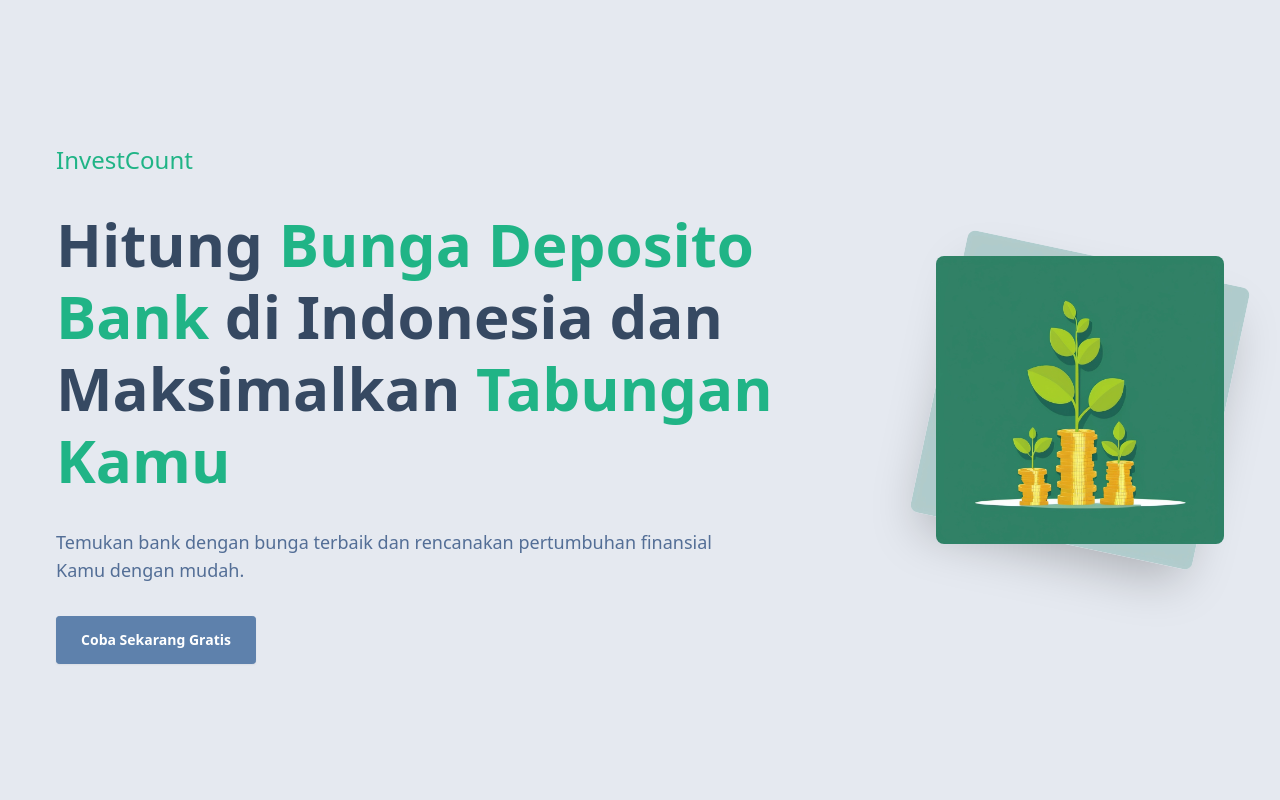
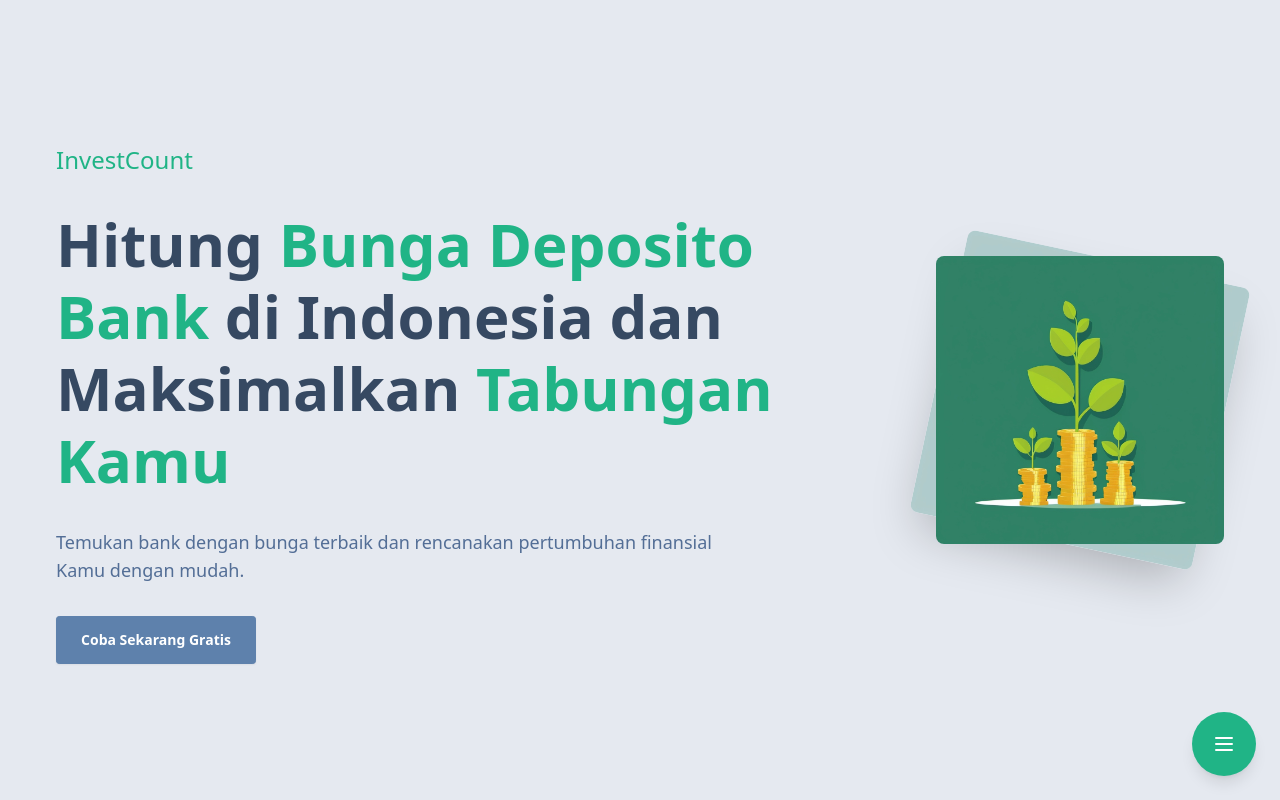
Before and after one commit to HellBus1/InvestCount, a React (Vite) app: page / in a window 1280 px wide. Shown: the top 800 px of the page. Built offline with nearby package versions, Linux system fonts and the light colour scheme.

Commit message:
feat: Add QuickNav component and adjust layout and card sizing in LPSSection.

```diff
--- a/src/App.tsx
+++ b/src/App.tsx
@@ -5,7 +5,11 @@ import { routes } from './routes'
 const AppRouter = createBrowserRouter([...routes])
 
 function App() {
-  return <RouterProvider router={AppRouter} />
+  return (
+    <>
+      <RouterProvider router={AppRouter} />
+    </>
+  )
 }
 
 export default App
--- /dev/null
+++ b/src/components/QuickNav/QuickNav.tsx
@@ -0,0 +1,73 @@
+import { useState } from 'react'
+import { Link } from 'react-router-dom'
+import { RouteName } from '@/constants/RouteName'
+
+const QuickNav = () => {
+  const [isOpen, setIsOpen] = useState(false)
+
+  const quickLinks = [
+    { to: RouteName.HOME, icon: '🏠', label: 'Beranda' },
+    { to: RouteName.BLOG, icon: '📝', label: 'Blog' },
+    { to: RouteName.ABOUT, icon: 'ℹ️', label: 'Tentang Kami' },
+    { to: RouteName.TRANSPARENCY, icon: '📊', label: 'Sumber Data' }
+  ]
+
+  return (
+    <div className='fixed bottom-6 right-6 z-50 flex flex-col-reverse items-end gap-3'>
+      {/* Quick Links that appear when FAB is open */}
+      {isOpen && (
+        <>
+          {quickLinks.map((link, index) => (
+            <div
+              key={index}
+              className='tooltip tooltip-left animate-fade-in'
+              data-tip={link.label}
+              style={{ animationDelay: `${index * 50}ms` }}
+            >
+              <Link
+                to={link.to}
+                className='btn btn-lg btn-circle bg-white hover:bg-jess-100 border-2 border-charter-blue-200 hover:border-jess text-2xl shadow-md'
+                onClick={() => setIsOpen(false)}
+              >
+                {link.icon}
+              </Link>
+            </div>
+          ))}
+        </>
+      )}
+
+      {/* Main FAB Button */}
+      <button
+        onClick={() => setIsOpen(!isOpen)}
+        className='btn btn-lg btn-circle bg-jess hover:bg-jess-600 border-none text-white shadow-lg hover:shadow-xl'
+        aria-label='Quick Navigation Menu'
+      >
+        <svg
+          xmlns='http://www.w3.org/2000/svg'
+          className={`h-6 w-6 transition-transform duration-200 ${isOpen ? 'rotate-45' : ''}`}
+          fill='none'
+          viewBox='0 0 24 24'
+          stroke='currentColor'
+        >
+          {isOpen ? (
+            <path
+              strokeLinecap='round'
+              strokeLinejoin='round'
+              strokeWidth={2}
+              d='M6 18L18 6M6 6l12 12'
+            />
+          ) : (
+            <path
+              strokeLinecap='round'
+              strokeLinejoin='round'
+              strokeWidth={2}
+              d='M4 6h16M4 12h16M4 18h16'
+            />
+          )}
+        </svg>
+      </button>
+    </div>
+  )
+}
+
+export default QuickNav
--- a/src/pages/HomePage/components/LPSSection/LPSSection.tsx
+++ b/src/pages/HomePage/components/LPSSection/LPSSection.tsx
@@ -45,7 +45,7 @@ const LPSSection = () => {
       viewport={{ once: true, amount: 0.2 }}
       variants={containerVariants}
     >
-      <div className='max-w-7xl mx-auto px-4 md:px-8 mx-4 md:mx-10 lg:mx-20'>
+      <div className='max-w-7xl mx-auto px-6 md:px-10'>
         {/* Main Content */}
         <motion.div className='text-center mb-12' variants={childVariants}>
           <motion.h2
@@ -66,13 +66,13 @@ const LPSSection = () => {
 
         {/* Rate Cards */}
         <motion.div
-          className='grid grid-cols-1 md:grid-cols-3 gap-6 md:gap-8 max-w-5xl mx-auto'
+          className='grid grid-cols-1 md:grid-cols-3 gap-6 md:gap-8 justify-items-center'
           variants={containerVariants}
         >
           {rates.map((item, index) => (
             <motion.div
               key={index}
-              className='relative bg-white border-2 border-charter-blue-200 rounded-2xl p-6 md:p-8 text-center shadow-lg hover:shadow-xl transition-all duration-300 overflow-hidden group'
+              className='relative bg-white border-2 border-charter-blue-200 rounded-2xl p-6 md:p-8 text-center shadow-lg hover:shadow-xl transition-all duration-300 overflow-hidden group w-full max-w-sm'
               variants={childVariants}
               whileHover={{ scale: 1.03, y: -5 }}
               whileTap={{ scale: 0.98 }}
--- a/src/pages/Root.tsx
+++ b/src/pages/Root.tsx
@@ -1,4 +1,5 @@
 import MetaTagController from '@/components/MetaTagController/MetaTagController'
+import QuickNav from '@/components/QuickNav/QuickNav'
 import { Outlet } from 'react-router-dom'
 
 const Root = () => {
@@ -6,6 +7,7 @@ const Root = () => {
     <div className='min-h-screen flex flex-col justify-center items-center relative'>
       <MetaTagController />
       <Outlet />
+      <QuickNav />
     </div>
   )
 }
```
Also changed, not shown: 1 other file (tests, documents, lock files or other folders).
